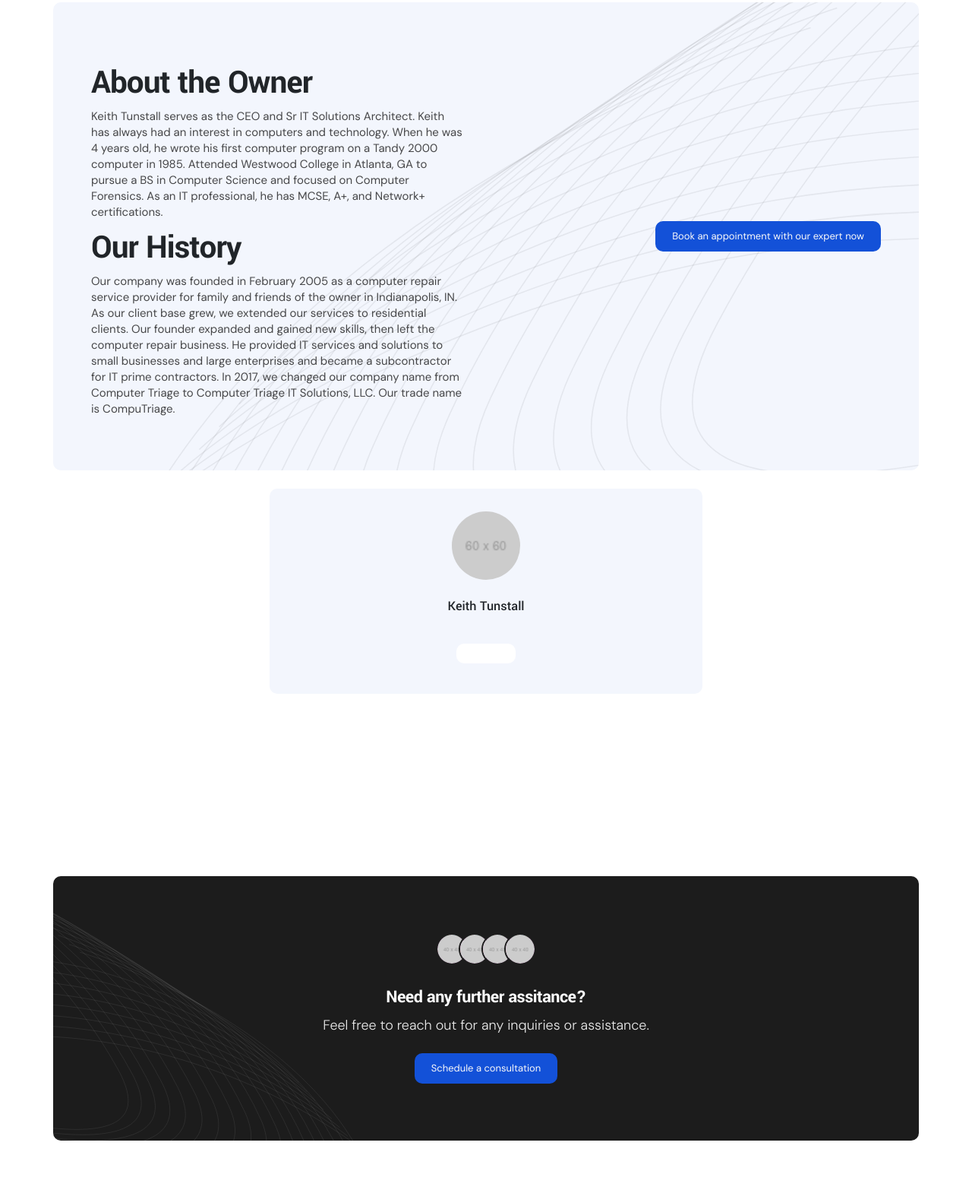
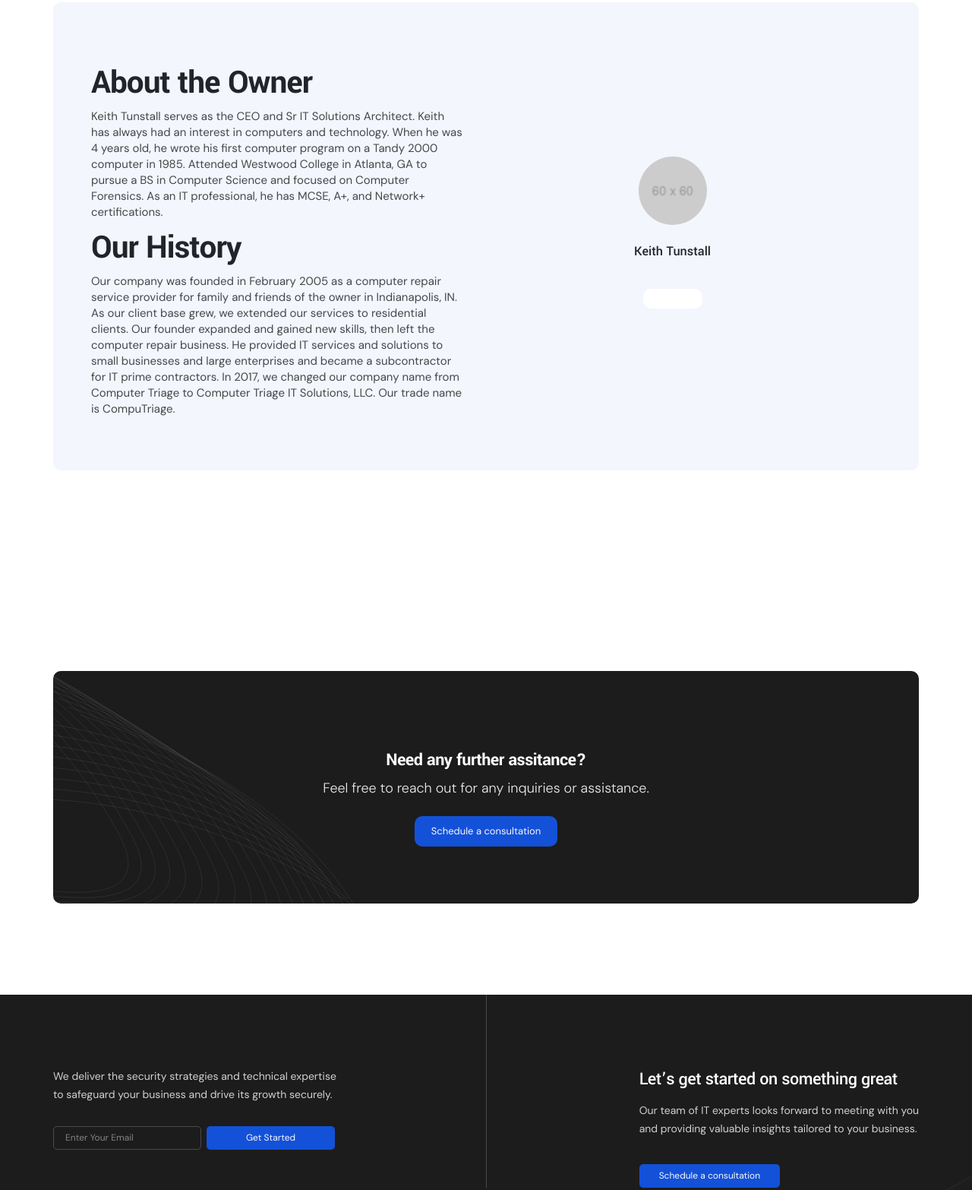
Before and after one commit to gitveryown/triage, a plain HTML site: page about.html in a window 1280 px wide. Shown: the part 1190-2756 px from the top of the page at 76% size. Drawn offline with nearby package versions, Linux system fonts and the light colour scheme; some icons are missing.

Commit message:
added profile icon with the about owner section and removed the background img

```diff
--- a/about.html
+++ b/about.html
@@ -568,7 +568,7 @@
         <section class="our-team-2-area">
             <div class="custom-container">
                 <div class="section-header our-team-2-header d-flex align-items-center justify-content-between w-full">
-                    <img class="animation-slide-right bg-shape" src="./assets/imgs/bg-shape-10.svg" alt="Shape" />
+                    <!-- <img class="animation-slide-right bg-shape" src="./assets/imgs/bg-shape-10.svg" alt="Shape" /> -->
                     <div class="about-owner">
                         <div class="left">
                             <h5 class="section-subtitle"></h5>
@@ -598,9 +598,6 @@
                         </div>
                     </div>
 
-                    <a href="contact.html" class="theme-btn">Book an appointment with our expert now</a>
-                </div>
-
                     <div class="our-team-2-lists">
                         <div class="our-team-2-card">
                             <div class="img-box">
@@ -616,6 +613,9 @@
 
                             </ul>
                         </div>
+                    </div>
+
+
                     <!-- <div class="our-team-2-card">
                         <div class="img-box">
                             <img src="./assets/imgs/team5.png" alt="Team"/> -->
@@ -777,17 +777,17 @@
 
 
         <!-- CTA -->
-        <section class="cta-area">
+        <section class="cta-area" style="background-color: white;">
             <div class="custom-container">
                 <div class="cta-body text-center">
                     <img src="./assets/imgs/bg-shape-11.svg" alt="Shape" class="animation-slide-left bg-shape" />
                     <div class="our-expert-team-box">
                         <div class="our-expert-team-box-inner d-flex align-items-center">
                             <div class="imgs d-flex align-items-center">
-                                <img src="./assets/imgs/small-img-4.png" alt="team" />
+                                <!-- <img src="./assets/imgs/small-img-4.png" alt="team" />
                                 <img src="./assets/imgs/small-img-3.png" alt="team" />
                                 <img src="./assets/imgs/small-img-2.png" alt="team" />
-                                <img src="./assets/imgs/small-img-1.png" alt="team" />
+                                <img src="./assets/imgs/small-img-1.png" alt="team" /> -->
                             </div>
                         </div>
                     </div>
```
Lines whose indentation alone changed are shown as unchanged.
